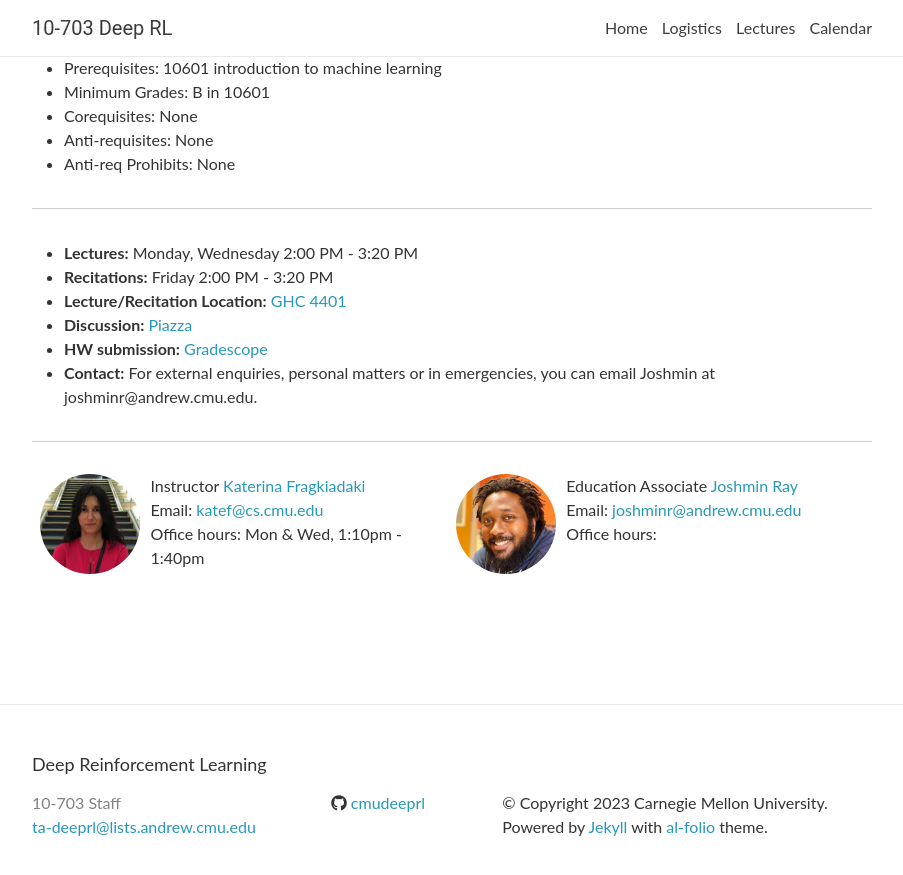
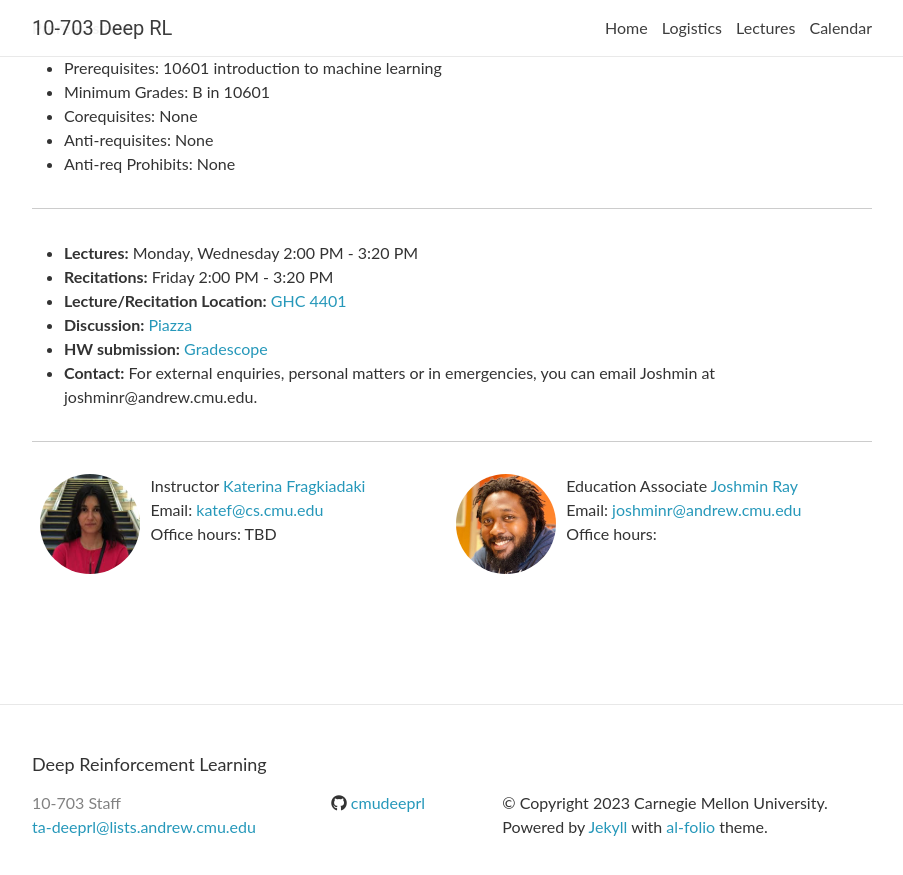
Before and after one commit to cmudeeprl/403website_s24, a Jekyll site: the page built from _pages/about.md, in a window 1280 px wide and 900 px high, scrolled down 889 px. Shown: the top 875 px of the window, without its empty margins (188-1091 px from the left). Built offline with Jekyll 4.4.1, drawn with Linux system fonts in a browser that asks for light colours; nearby versions of some CDN libraries; comment, search, counter and statistics services are not loaded.

Commit message:
Update staff.yml
Removing OH

```diff
--- a/_data/staff.yml
+++ b/_data/staff.yml
@@ -2,7 +2,7 @@ Instructors:
     - name: Katerina Fragkiadaki
       email: katef@cs.cmu.edu
       url: https://www.cs.cmu.edu/~katef/
-      office-hours: Mon & Wed, 1:10pm - 1:40pm
+      office-hours: TBD #Mon & Wed, 1:10pm - 1:40pm
       image: staff/katef.jpeg
 
 EducationAssociates:
```
